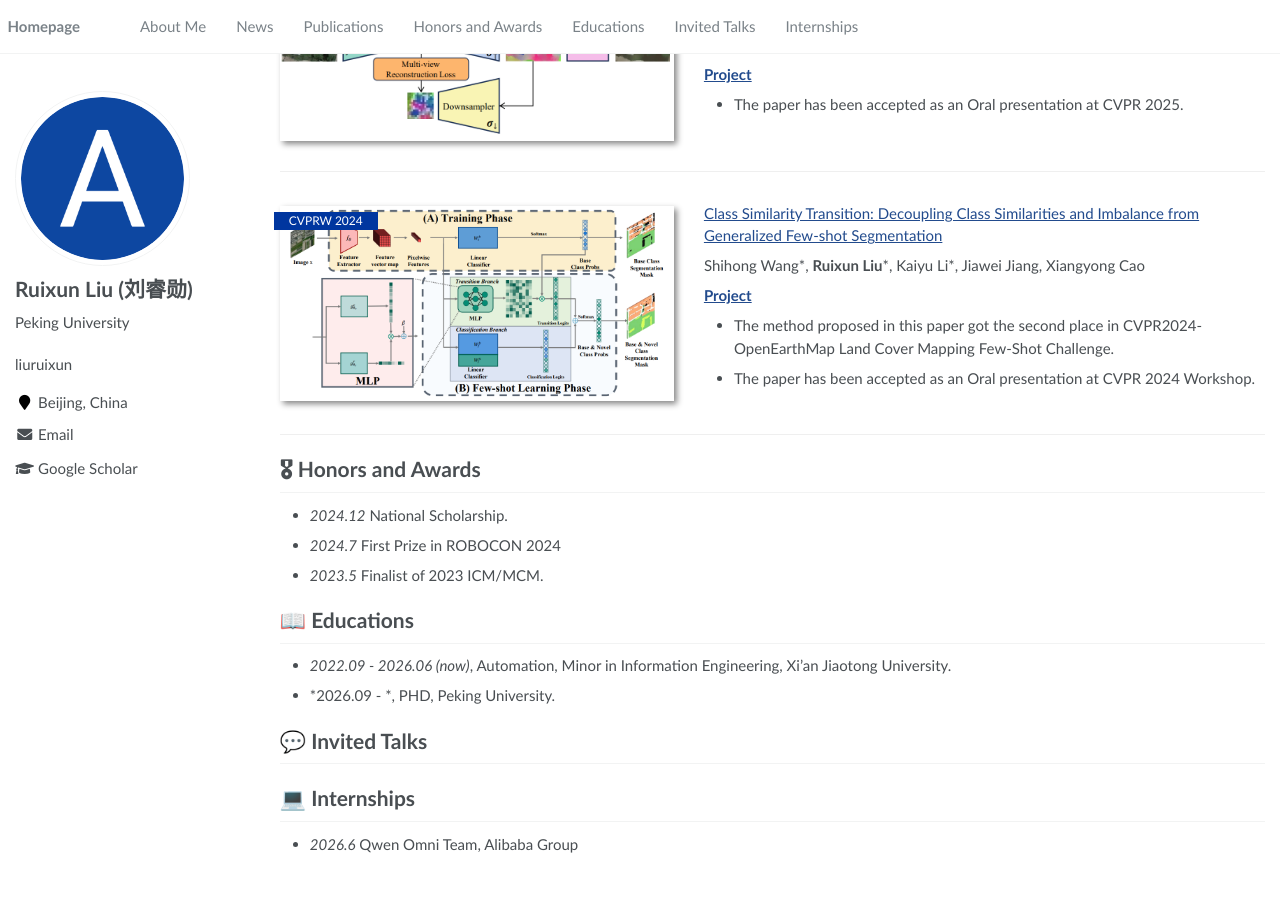
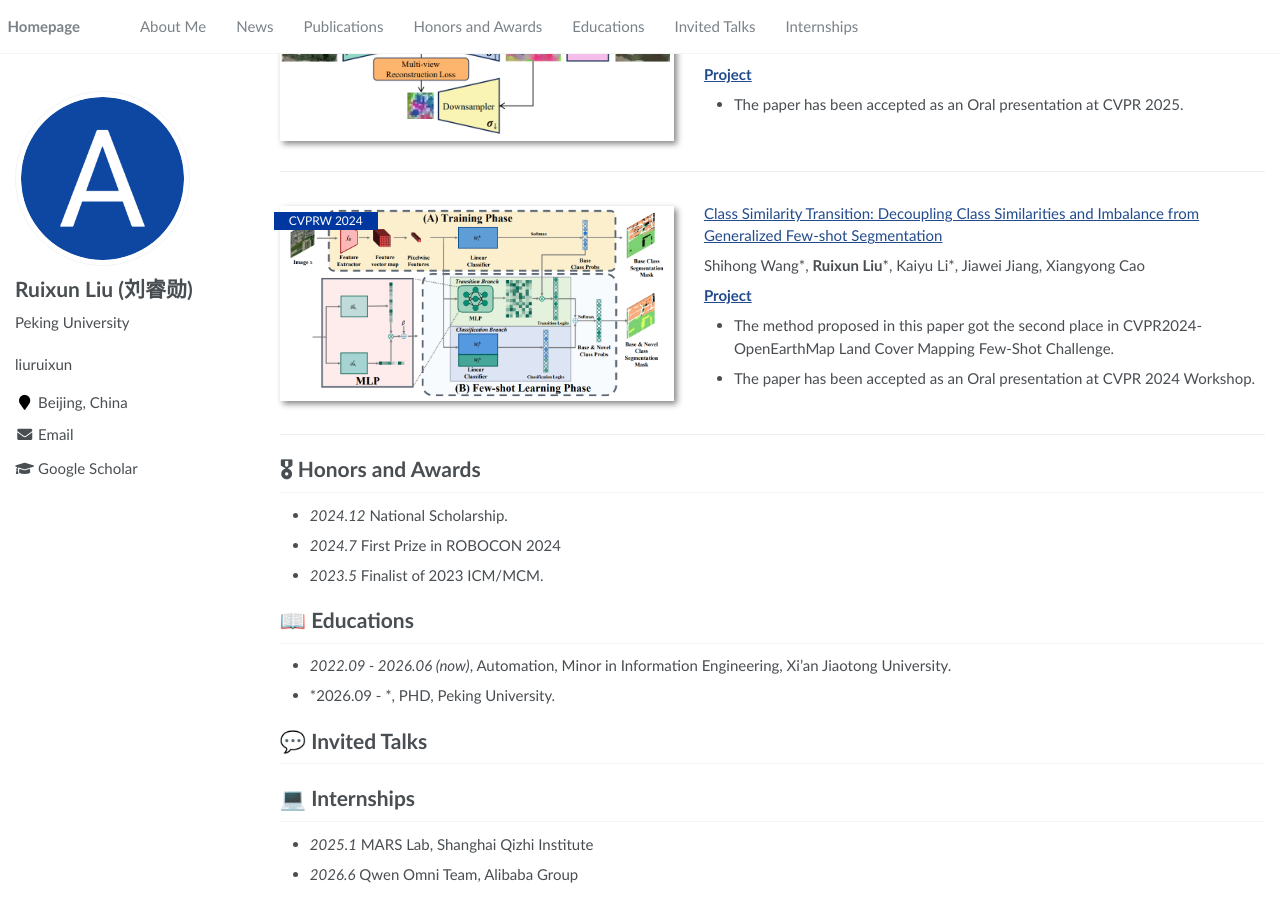
Before and after one commit to liuruixun/liuruixun.github.io, a Jekyll site: the page built from _pages/about.md, in a window 1280 px wide and 900 px high, scrolled down 925 px. Built offline with Jekyll 4.4.1, drawn with Linux system fonts in a browser that asks for light colours; before the commit the page ends 1795 px from its top, so only the background shows below that.

Commit message:
Update about.md

```diff
--- a/_pages/about.md
+++ b/_pages/about.md
@@ -98,4 +98,5 @@ Shihong Wang\*, **Ruixun Liu**\*, Kaiyu Li\*, Jiawei Jiang, Xiangyong Cao
 
 
 # 💻 Internships
+- *2025.1* MARS Lab, Shanghai Qizhi Institute
 - *2026.6* Qwen Omni Team, Alibaba Group
```
